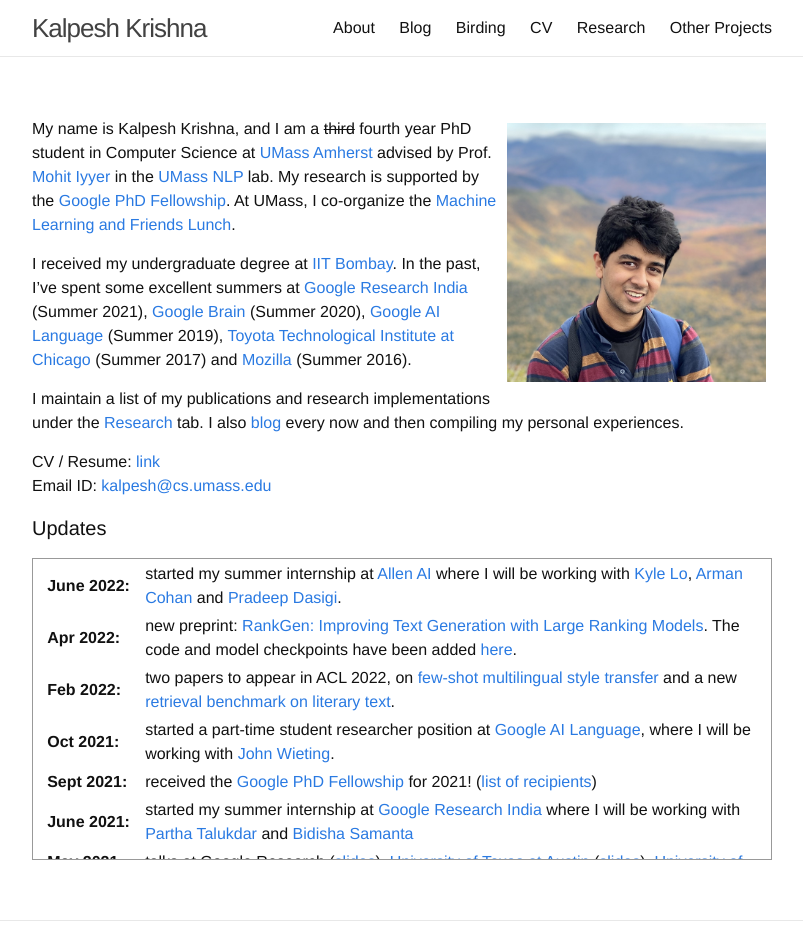
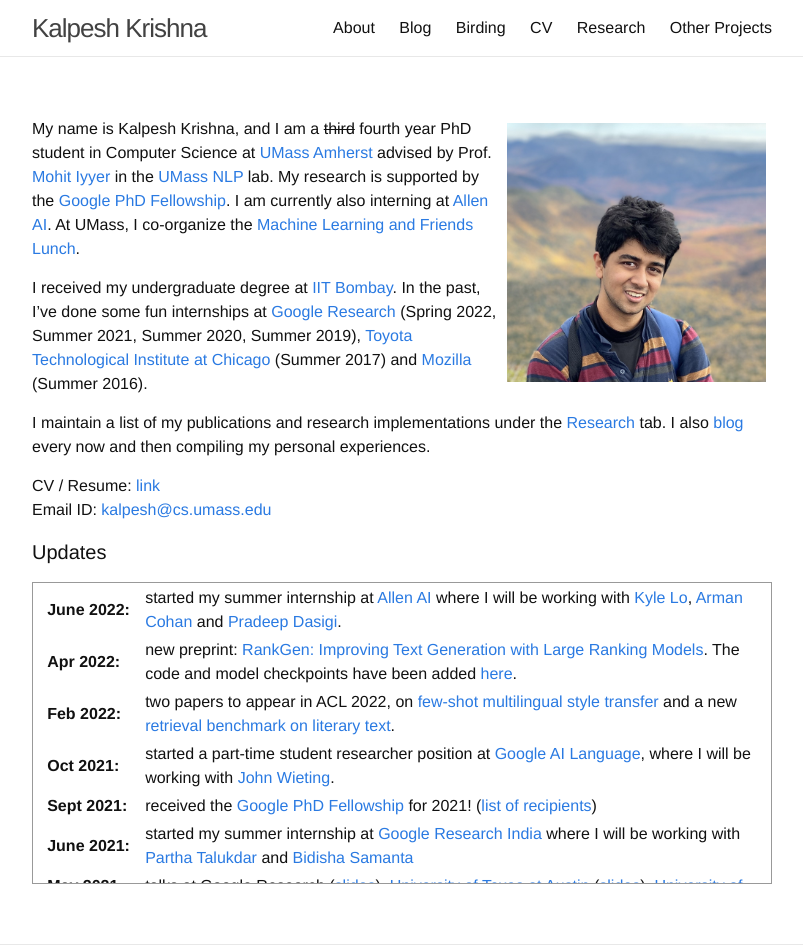
Before and after one commit to martiansideofthemoon/martiansideofthemoon.github.io, a Jekyll site: the page built from index.md, in a window 1280 px wide, cut to the strip 0-947 px from the top of the page. Shown: the whole strip, without its empty margins (238-1041 px from the left). Built offline with Jekyll 4.4.1, drawn with Linux system fonts in a browser that asks for light colours; comment, search, counter and statistics services are not loaded.

Commit message:
Update index.md

```diff
--- a/index.md
+++ b/index.md
@@ -5,9 +5,9 @@ layout: page
 
 <img style="float: right; width: 35%; padding: 6px;" src=" {{ site.url }}/assets/IMG_1403.jpg">
 
-My name is Kalpesh Krishna, and I am a ~~third~~ fourth year PhD student in Computer Science at [UMass Amherst](http://cs.umass.edu/) advised by Prof. [Mohit Iyyer](https://people.cs.umass.edu/~miyyer/) in the [UMass NLP](http://nlp.cs.umass.edu/) lab. My research is supported by the [Google PhD Fellowship](https://research.google/outreach/phd-fellowship/). At UMass, I co-organize the [Machine Learning and Friends Lunch](https://umass-mlfl.github.io/).
+My name is Kalpesh Krishna, and I am a ~~third~~ fourth year PhD student in Computer Science at [UMass Amherst](http://cs.umass.edu/) advised by Prof. [Mohit Iyyer](https://people.cs.umass.edu/~miyyer/) in the [UMass NLP](http://nlp.cs.umass.edu/) lab. My research is supported by the [Google PhD Fellowship](https://research.google/outreach/phd-fellowship/). I am currently also interning at [Allen AI](https://allenai.org/). At UMass, I co-organize the [Machine Learning and Friends Lunch](https://umass-mlfl.github.io/).
 
-I received my undergraduate degree at [IIT Bombay](http://iitb.ac.in). In the past, I've spent some excellent summers at [Google Research India](https://research.google/locations/india/) (Summer 2021), [Google Brain](https://research.google/teams/brain) (Summer 2020), [Google AI Language](https://ai.google/research/teams/language/) (Summer 2019), [Toyota Technological Institute at Chicago](https://www.ttic.edu/) (Summer 2017) and [Mozilla](https://www.mozilla.org/en-US/) (Summer 2016).
+I received my undergraduate degree at [IIT Bombay](http://iitb.ac.in). In the past, I've done some fun internships at [Google Research](https://research.google) (Spring 2022, Summer 2021, Summer 2020, Summer 2019), [Toyota Technological Institute at Chicago](https://www.ttic.edu/) (Summer 2017) and [Mozilla](https://www.mozilla.org/en-US/) (Summer 2016).
 
 I maintain a list of my publications and research implementations under the [Research]({{ site.url }}/research) tab. I also [blog]({{ site.url }}/archive) every now and then compiling my personal experiences.
 
```
